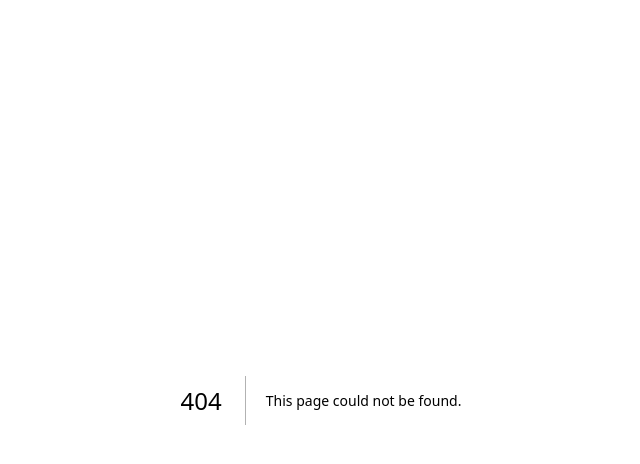
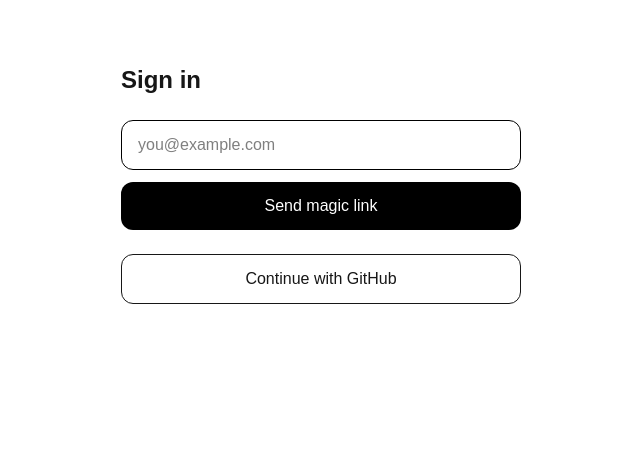
Before and after one commit to leighburke/awardsey, a Next.js app: page /login in a window 1280 px wide. Before the commit this address had no page. Shown: the top 464 px of the page, without its empty margins (319-959 px from the left). Built offline with nearby package versions, Linux system fonts and the light colour scheme; no server answers.

Commit message:
fix: env vars + supabase client/server helpers

```diff
--- /dev/null
+++ b/app/(app)/dashboard/page.tsx
@@ -0,0 +1,24 @@
+import { createSupabaseServer } from '@/lib/supabase/server'
+import Link from 'next/link'
+
+export default async function DashboardPage() {
+  const supabase = createSupabaseServer()
+  const { data: { user } } = await supabase.auth.getUser()
+
+  if (!user) {
+    return (
+      <main className="p-8">
+        <p>Please <Link className="underline" href="/login">log in</Link>.</p>
+      </main>
+    )
+  }
+
+  return (
+    <main className="p-8 space-y-4">
+      <p>Welcome, {user.email}</p>
+      <form action="/auth/signout" method="post">
+        <button className="rounded-lg border px-4 py-2" type="submit">Log out</button>
+      </form>
+    </main>
+  )
+}
--- /dev/null
+++ b/app/(public)/login/page.tsx
@@ -0,0 +1,60 @@
+'use client'
+import { useState } from 'react'
+import { supabase } from '@/lib/supabase/client'
+
+export default function LoginPage() {
+  const [email, setEmail] = useState('')
+  const [loading, setLoading] = useState(false)
+  const [msg, setMsg] = useState<string | null>(null)
+  const [err, setErr] = useState<string | null>(null)
+
+  const sendMagicLink = async (e: React.FormEvent) => {
+    e.preventDefault()
+    setLoading(true); setErr(null); setMsg(null)
+    const { error } = await supabase.auth.signInWithOtp({
+      email,
+      options: { emailRedirectTo: `${window.location.origin}/auth/callback` }
+    })
+    setLoading(false)
+    if (error) setErr(error.message)
+    else setMsg('Check your email for the login link.')
+  }
+
+  const signInWithGithub = async () => {
+    setErr(null); setMsg(null)
+    const { error } = await supabase.auth.signInWithOAuth({
+      provider: 'github',
+      options: { redirectTo: `${window.location.origin}/auth/callback` }
+    })
+    if (error) setErr(error.message)
+  }
+
+  return (
+    <main className="mx-auto max-w-md px-6 py-16">
+      <h1 className="text-2xl font-semibold">Sign in</h1>
+
+      <form onSubmit={sendMagicLink} className="mt-6 space-y-3">
+        <input
+          type="email"
+          required
+          placeholder="you@example.com"
+          className="w-full rounded-xl border px-4 py-3 text-black"
+          value={email}
+          onChange={(e) => setEmail(e.target.value)}
+        />
+        <button disabled={loading} className="w-full rounded-xl bg-black px-4 py-3 text-white">
+          {loading ? 'Sending…' : 'Send magic link'}
+        </button>
+      </form>
+
+      <div className="mt-6">
+        <button onClick={signInWithGithub} className="w-full rounded-xl border px-4 py-3">
+          Continue with GitHub
+        </button>
+      </div>
+
+      {msg && <p className="mt-4 text-sm text-green-600">{msg}</p>}
+      {err && <p className="mt-4 text-sm text-red-600">{err}</p>}
+    </main>
+  )
+}
--- /dev/null
+++ b/app/auth/callback/route.ts
@@ -0,0 +1,9 @@
+import { NextResponse } from 'next/server'
+
+export async function GET(req: Request) {
+  // Supabase JS client handles session via cookies automatically on the client.
+  // After redirect, just send the user somewhere in-app (dashboard/home).
+  const url = new URL(req.url)
+  const next = url.searchParams.get('next') || '/dashboard'
+  return NextResponse.redirect(new URL(next, url.origin))
+}
--- /dev/null
+++ b/app/auth/signout/route.ts
@@ -0,0 +1,23 @@
+import { NextResponse } from 'next/server'
+import { createServerClient } from '@supabase/ssr'
+import { cookies } from 'next/headers'
+
+export async function POST(req: Request) {
+  const cookieStore = cookies()
+  const supabase = createServerClient(
+    process.env.NEXT_PUBLIC_SUPABASE_URL!,
+    process.env.NEXT_PUBLIC_SUPABASE_ANON_KEY!,
+    {
+      cookies: {
+        get: (name: string) => cookieStore.get(name)?.value,
+        set: (name: string, value: string, options: any) =>
+          cookieStore.set({ name, value, ...options }),
+        remove: (name: string, options: any) =>
+          cookieStore.set({ name, value: '', ...options, maxAge: 0 })
+      }
+    }
+  )
+
+  await supabase.auth.signOut()
+  return NextResponse.redirect(new URL('/', req.url), { status: 302 })
+}
--- /dev/null
+++ b/components/Header.tsx
@@ -0,0 +1,23 @@
+import Link from 'next/link'
+import { createSupabaseServer } from '@/lib/supabase/server'
+
+export default async function Header() {
+  const supabase = createSupabaseServer()
+  const { data: { user } } = await supabase.auth.getUser()
+
+  return (
+    <header className="flex items-center justify-between px-6 py-4 border-b">
+      <Link href="/" className="font-semibold">Awardsey</Link>
+      <nav className="flex items-center gap-4">
+        <Link href="/dashboard">Dashboard</Link>
+        {user ? (
+          <form action="/auth/signout" method="post">
+            <button className="rounded-lg border px-3 py-1.5" type="submit">Log out</button>
+          </form>
+        ) : (
+          <Link className="rounded-lg border px-3 py-1.5" href="/login">Log in</Link>
+        )}
+      </nav>
+    </header>
+  )
+}
--- /dev/null
+++ b/lib/supabase/client.ts
@@ -0,0 +1,7 @@
+// lib/supabase/client.ts
+import { createClient } from '@supabase/supabase-js'
+
+export const supabase = createClient(
+  process.env.NEXT_PUBLIC_SUPABASE_URL!,
+  process.env.NEXT_PUBLIC_SUPABASE_ANON_KEY!
+);
--- /dev/null
+++ b/lib/supabase/server.ts
@@ -0,0 +1,29 @@
+// lib/supabase/server.ts
+import { cookies } from 'next/headers'
+import { createServerClient } from '@supabase/ssr'
+
+/**
+ * Use this in Server Components, Route Handlers, and Server Actions.
+ * It automatically reads/writes the auth session via cookies.
+ */
+export function createSupabaseServer() {
+  const cookieStore = cookies()
+
+  return createServerClient(
+    process.env.NEXT_PUBLIC_SUPABASE_URL!,
+    process.env.NEXT_PUBLIC_SUPABASE_ANON_KEY!,
+    {
+      cookies: {
+        get(name: string) {
+          return cookieStore.get(name)?.value
+        },
+        set(name: string, value: string, options: any) {
+          cookieStore.set({ name, value, ...options })
+        },
+        remove(name: string, options: any) {
+          cookieStore.set({ name, value: '', ...options, maxAge: 0 })
+        },
+      },
+    }
+  )
+}
```
Also changed, not shown: package.json (+8 -6 lines), 2 other files (tests, documents, lock files or other folders).
